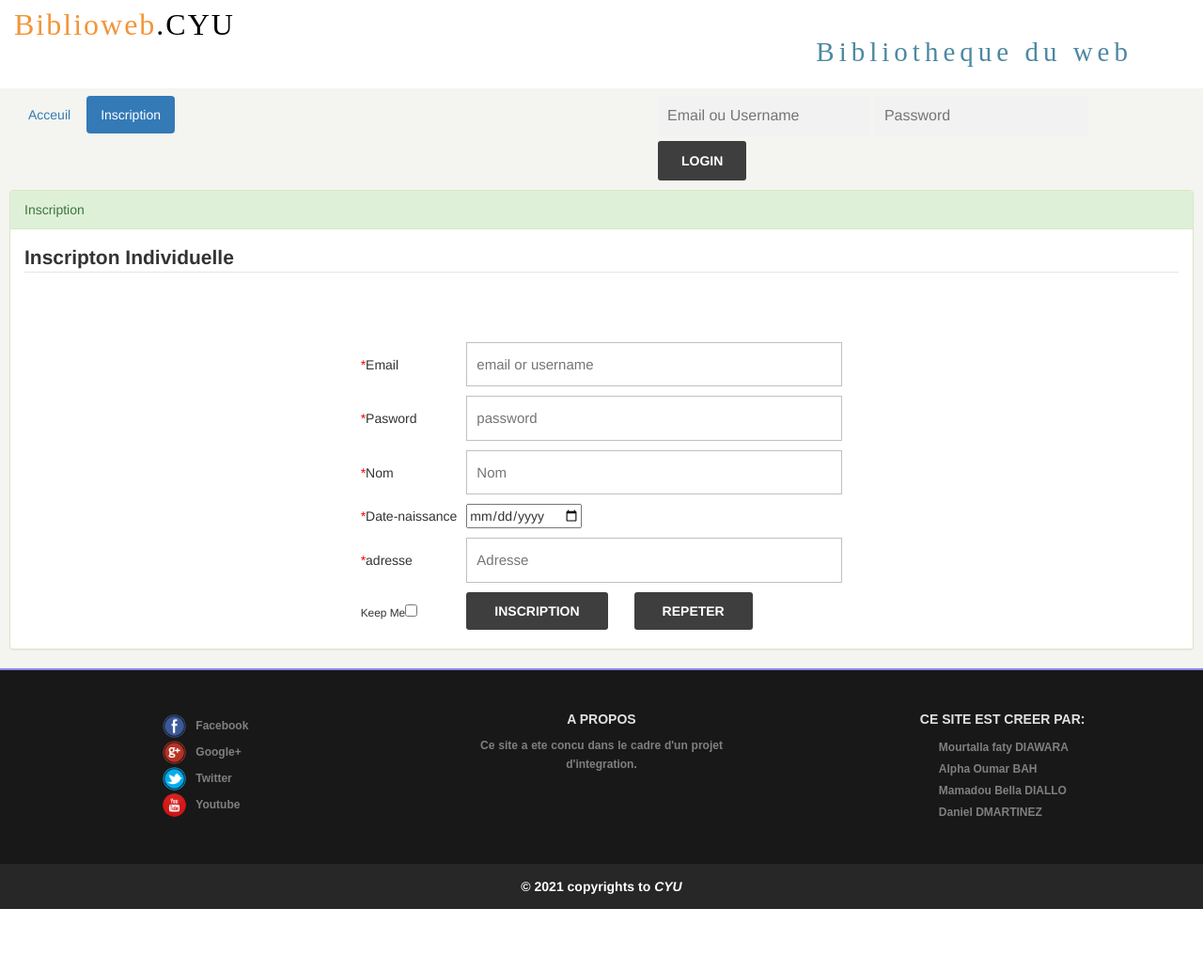
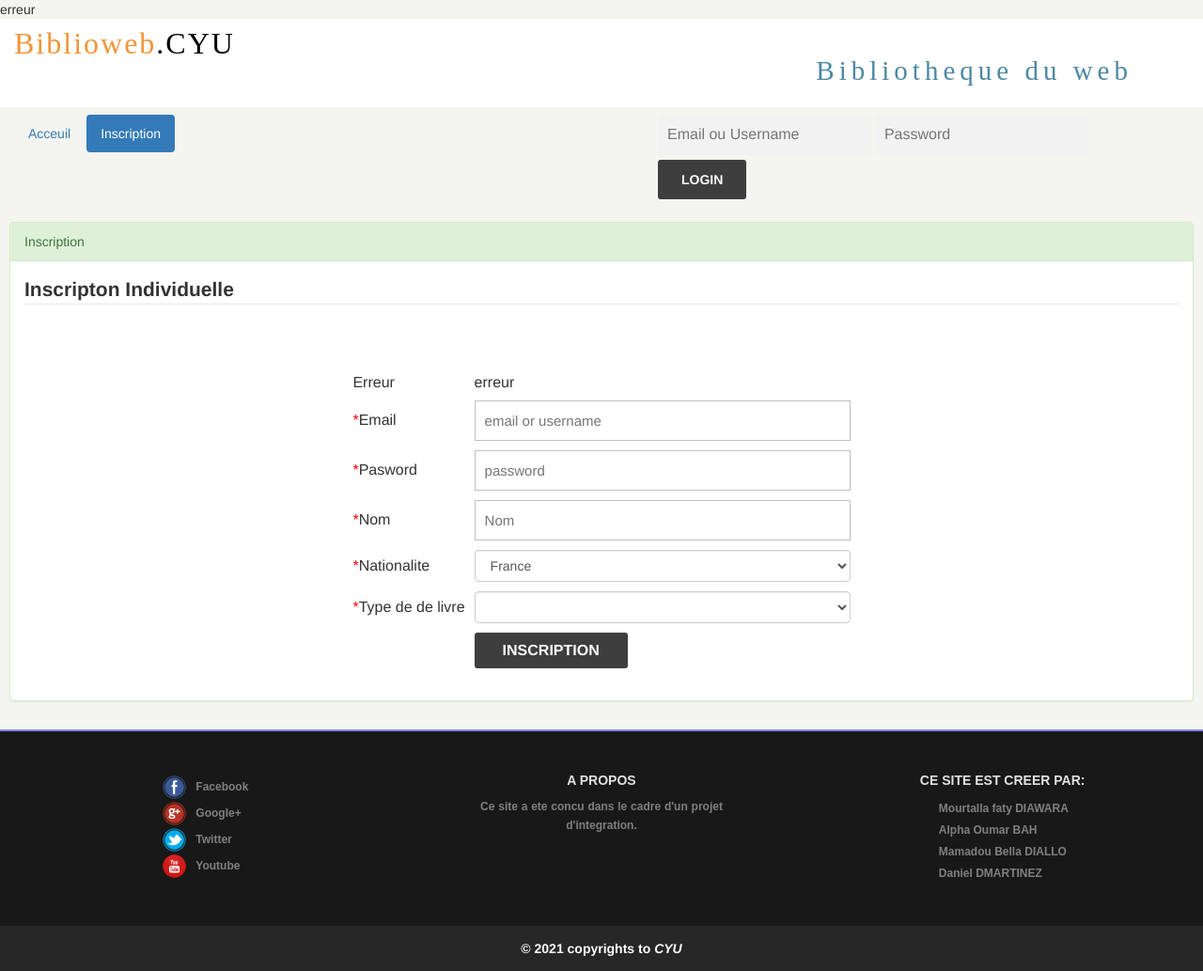
Before and after one commit to diawara24/OnLineBookRecommandation, a PHP site: page /inscription.php in a window 1280 px wide. Shown: the whole page at 94% size. Before the commit the page ends 967 px from the top, so only its background shows below. Run offline with PHP 8.4, Linux system fonts and the light colour scheme; lists and menus that the app fills with data are empty.

Commit message:
customer sign up

```diff
--- a/admin/chemin.php
+++ /dev/null
@@ -1,3 +0,0 @@
-<?php
-echo realpath('chemin.php');
-?>
--- a/inscription.php
+++ b/inscription.php
@@ -1,37 +1,8 @@
 <?php
    session_start();
-
-
-include("modele/Client.php");
-
-if(!isset($_SESSION['connecter']))
-  $_SESSION['connecter']=false;
-
-
-if(!empty($_POST['username']) AND !empty($_POST['password']) AND !empty($_POST['nom']) AND !empty($_POST['datenaissance']) AND !empty($_POST['addresse'])){
-
-  $client=new Client();
-    try
-    {
-        if(1)
-        {
-            $client->inscription($_POST['nom'],$_POST['username'],$_POST['datenaissance'],$_POST['addresse'],$_POST['password']);
-        }
-        else
-        {
-            throw new Exception('Un probleme est produit lors de votre inscription!!! Merci de ressayer plus tard ^_^');
-        }
-    }
-    catch(Exception $e)
-    {
-        echo $e->getMessage();
-    }
-}
-
+   include("traitement.php");
+   echo $erreur;
 ?>
-
-
-
 <!DOCTYPE html>
 <html>
 <head>
@@ -55,73 +26,34 @@
 <div class="col-lg-6">
   <ul class="nav nav-pills">
       <li><a href="index.php">Acceuil</a></li>
-       <?php
 
-  if(!$_SESSION['connecter']){
-  ?>
       <li class="active"><a href="inscription.php">Inscription</a></li>
-    <?php
-  }
-    ?>
   </ul>
 </div>
-
-
-
 <div class="col-lg-6">
     <div id="iscri">
-  <?php
-  if(!$_SESSION['connecter']){
-  ?>
-        <form method="post" action="index.php" >
+      <form method="post" action="loginCheck.php" >
           <input type="text" name="email" placeholder="Email ou Username" required />
           <input type="password" name="pwd" placeholder="Password" required />
           <input type="submit" value="Login"/>
       </form>
-
-    <?php
-  }else{
-    ?>
-
- <div class="col-lg-7">
- </div>
- <div class="col-lg-5">
- <ul class="nav nav-pills">
-      <li  class="active"><a href="profil.php" >Profile</a></li>
-      <li><a href="index.php?d=true" >Deconnecter</a></li>
-
-  </ul>
-
-</div>
-
-<?php
-
-}
-
-?>
-
     </div>
 </div>
-
-
 <div class="row">
-
-
-
   <div class="col-lg-12">
-
-
-
-
     <div class="panel panel-success panel1" >
       <div class="panel-heading">Inscription</div>
       <div class="panel-body">
         <fieldset>
     	     <legend><b>Inscripton Individuelle</b></legend>
-
-
-    	<form action="inscription.php" method="post">
+            <form action="#" method="post" enctype="multipart/form-data">
         		<table class="login_table">
+              <tr>
+                <td>Erreur</td>
+                <?php if(isset($erreur)) {?>
+                <td><?php echo $erreur; ?></td>
+                <?php  }  ?>
+              </tr>
         		<tr>
         		<td>Email<span>*</span></td>
         		<td><input type="text" name="username" id="username" placeholder="email or username" required></td>
@@ -135,16 +67,30 @@
         		<td><input type="text" name="nom" id="nom" placeholder="Nom" required></td>
         		</tr>
             <tr>
-		<td>Date-naissance<span>*</span></td>
-		<td><input type="date" name="datenaissance" id="datenaissance" placeholder="AAAA-MM-JJ" required></td>
+            <td>Nationalite<span>*</span></td>
+            <td>
+              <select class="form-control" id="country" name="nationalite">
+                  <option value="FR">France</option>
+                  <option value="IT">Italy</option>
+                  <option value="SN">Senegal</option>
+                  <option value="ES">Spain</option>
+                  <option value="JPN">Japon</option>
+              </select>
+            </td>
             </tr>
             <tr>
-		<td>adresse <span>*</span></td>
-		<td><input type="text" name="addresse" id="addresse" placeholder="Adresse" required></td>
+            <td>Type de de livre<span>*</span></td>
+            <td><select class="form-control" id="type_livre" name="type_livre">
+              <?php if (isset($_SESSION['type_livre'])) { ?>
+                <?php foreach($_SESSION['type_livre'] as $key => $value) { ?>
+                <option value="<?php echo $value[0]; ?>"><?php echo $value[0]; ?></option>
+                <?php } ?>
+              <?php } ?>
+            </select></td>
             </tr>
     		    <tr>
-		<td> <small>Keep Me</small><input type="checkbox" name="keep" value="true"></td>
-		<td><input type="submit" value="Inscription"/><input type="reset" value="repeter"/></td>
+    		      <td></td>
+    		      <td><input type="submit" name="inscription" value="inscription"/></td>
     		    </tr>
     		  </table>
     	   </form>
@@ -152,6 +98,8 @@
         </fieldset>
       </div>
     </div>
+  </div>
+</div>
 <?php
 include('composant/footer.php')
 ?>
--- a/livres.php
+++ b/livres.php
@@ -75,11 +75,13 @@
 	 		foreach ($livres as $livre) {
 	 	?>
 		<div class="col-md-4">
-		    <div class="thumbnail" style="height:90vh;">
+		    <div class="thumbnail" style="height:80vh;">
 		      <a href="consultation.php?ISBN=<?php echo $livre['ISBN'] ?>">
 			  <img src="<?php echo $livre['img_livre']; ?>" alt="Lights" style="width:100%;">
+			  <div class="caption">
+         	 		<p><?php echo $livre['titre_livre']; ?></p>
+        		  </div>
 		      </a>
-			  <h4><?php echo $livre['titre_livre']; ?></h4>
 		    </div>
 		</div>
 	  <?php } ?>
--- a/modele/Client.php
+++ /dev/null
@@ -1,78 +0,0 @@
-<?php
-include("connexion.php");
-class Client{
-
-	private $_table = "client";
-
-// la fonction de l'inscription //SYSDATE
-
-		public function inscription($nom,$username,$datenaissance,$addresse,$password)
-		{
-			$sql="INSERT INTO {$this->_table} (nom_client,Email,date_naissance,adresse,MDP,Nb_emprunt,Date_inscription) VALUES ('$nom','$username','$datenaissance','$addresse','$password',0,NOW())";
-			$req=$this->getPDO()->query($sql);
-
-		}
-
-
-//la fonction de authentification
-
-		public function valide($email,$mdp)
-		{
-
-			$client = array();
-			$sql="SELECT * FROM {$this->_table} WHERE Email='$email' AND MDP='$mdp'";
-			$req=$this->getPDO()->query($sql);
-			if($data = $req->fetch()){
-				$client[] = $data;
-				return $client;
-			}else{
-
-				return false;
-			}
-		}
-
-
-
-//la fontion qui permet d'afficher les livres empruntés maintenant par un client (id client)
-
-		public function livre_emprunt($idclient)
-
-		{	$emprunt = array();
-
-			$sql="SELECT * FROM achat e , livre l WHERE e.ISBN=l.ISBN AND e.id_client='$idclient' ";
-			$connex=new Connexion();
-			$req=$connex->getPDO()->query($sql);
-
-
-			while($data = $req->fetch()){
-				$emprunt[]=$data;
-			}
-
-			return $emprunt;
-		}
-
-
-//la fontion qui permet de modifier les informations d'un client
-
-		public function modification($idclient,$nomclient,$email,$datenaissance,$adresse,$mdp)
-		{
-			$sql="UPDATE {$this->_table} SET nom_client=?,Email=?,date_naissance=?,adresse=?,MDP=?  WHERE id_client='$idclient'";
-			$req=$this->getPDO()->prepare($sql);
-			$req->execute(array($nomclient,$email,$datenaissance,$adresse,$mdp));
-		}
-//la fontion qui permet d'emprunter et d'incrementer lenombre d'emprunts si
-
-		public function emprunter_Livre($isbn,$idclient,$nbremp)
-		{
-
-			$sql1="UPDATE livre SET etat=1  WHERE ISBN='$isbn'";
-			$req1=$this->getPDO()->query($sql1);
-			$sql2="UPDATE client SET Nb_emprunt='$nbremp'  WHERE id_client='$idclient' ";
-			$req2=$this->getPDO()->query($sql2);
-			$sql3="INSERT INTO achat (id_client,ISBN,date_achat) VALUES($idclient,$isbn,NOW())";
-			$req3=$this->getPDO()->query($sql3);
-		}
-
-
-}
-?>
--- a/modele/connexion.php
+++ b/modele/connexion.php
@@ -1,6 +1,6 @@
 <?php
 try{
-	$myPDO = new PDO('mysql:host=localhost;dbname=biblio_v1', 'root', '');
+	$myPDO = new PDO('mysql:host=localhost;dbname=biblio', 'root', '');
 	$myPDO->exec('SET NAMES "UTF8"');
 }
 catch(PDOException $erreur)
--- /dev/null
+++ b/traitement.php
@@ -0,0 +1,34 @@
+<?php
+
+	require_once("modele/connexion.php");
+	$erreur = "erreur";
+	if (isset($_POST['inscription'])) {
+
+		if(!empty($_POST['username']) AND !empty($_POST['password']) AND !empty($_POST['nom'])){
+		    try{
+		        $sql = "SELECT count(*) as nbClient FROM client c WHERE c.Email = ?";
+		        $query1=$myPDO->prepare($sql);
+	    		$query1->execute(array($_POST['username']));
+	    		$resulat = $query1->fetch();
+	    		$nbClient = (int) $resulat['nbClient'];
+	    		if ($nbClient != 1) {
+	    			$sql = "INSERT INTO client(nom_client, Email, MDP, nationalite, type_livre) VALUES(?, ?, ?, ?, ?)";
+	    			$query=$myPDO->prepare($sql);
+	    			$query->execute(array($_POST['nom'],$_POST['username'],$_POST['password'],$_POST['nationalite'],$_POST['type_livre']));
+	    			$erreur ="inscription reussi !!! Connectez-vous...";
+
+	    		}
+	    		if($nbClient >= 1){
+	    			$erreur ="Mot de pass ou nom d'utilisateur incorrect !!!";
+	    		}
+
+	    		header("Location: inscription.php");
+		    }
+		    catch(Exception $e)
+		    {
+		        echo $e->getMessage();
+		    }
+		}
+	}
+
+ ?>
```
Also changed, not shown: ApiScript/googleApi.php (+5 -7 lines), composant/menu.php (+6 -4 lines), Database/biblio_v1.sql. Lines whose indentation alone changed are shown as unchanged.
